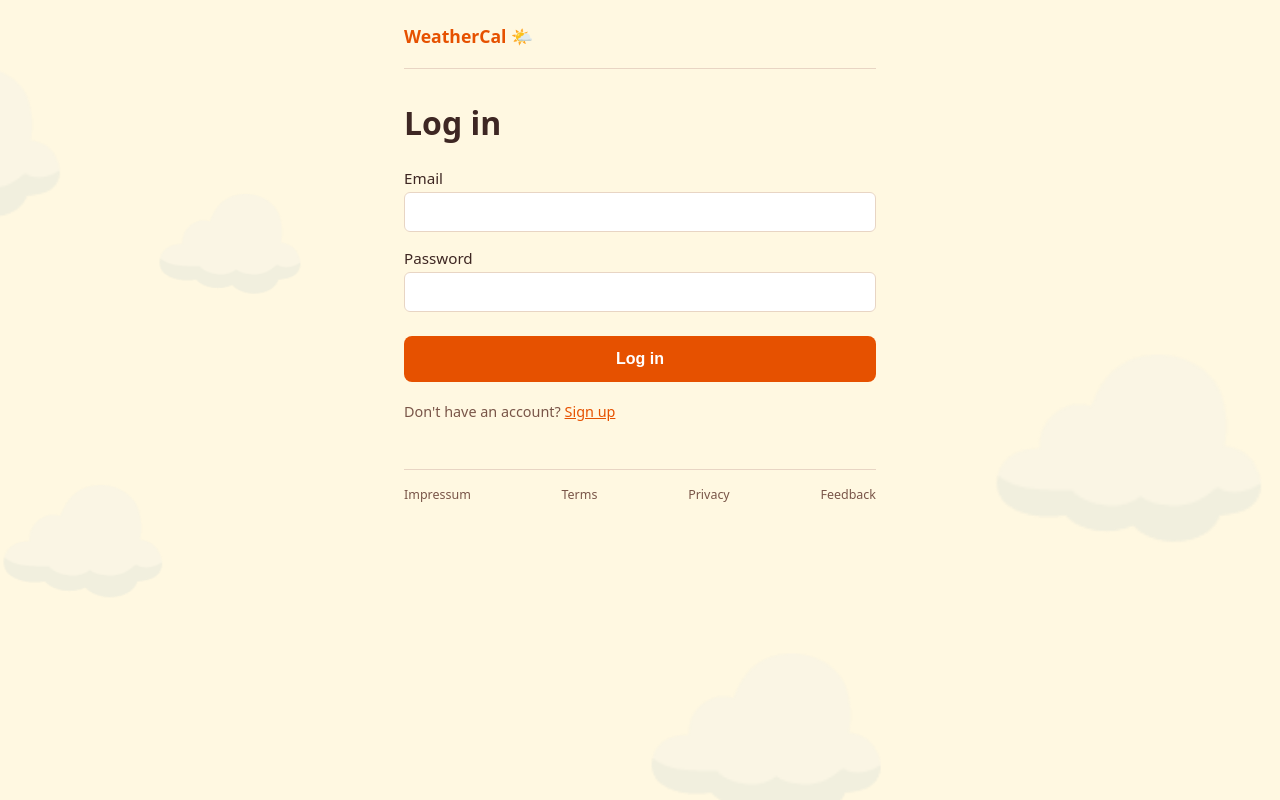
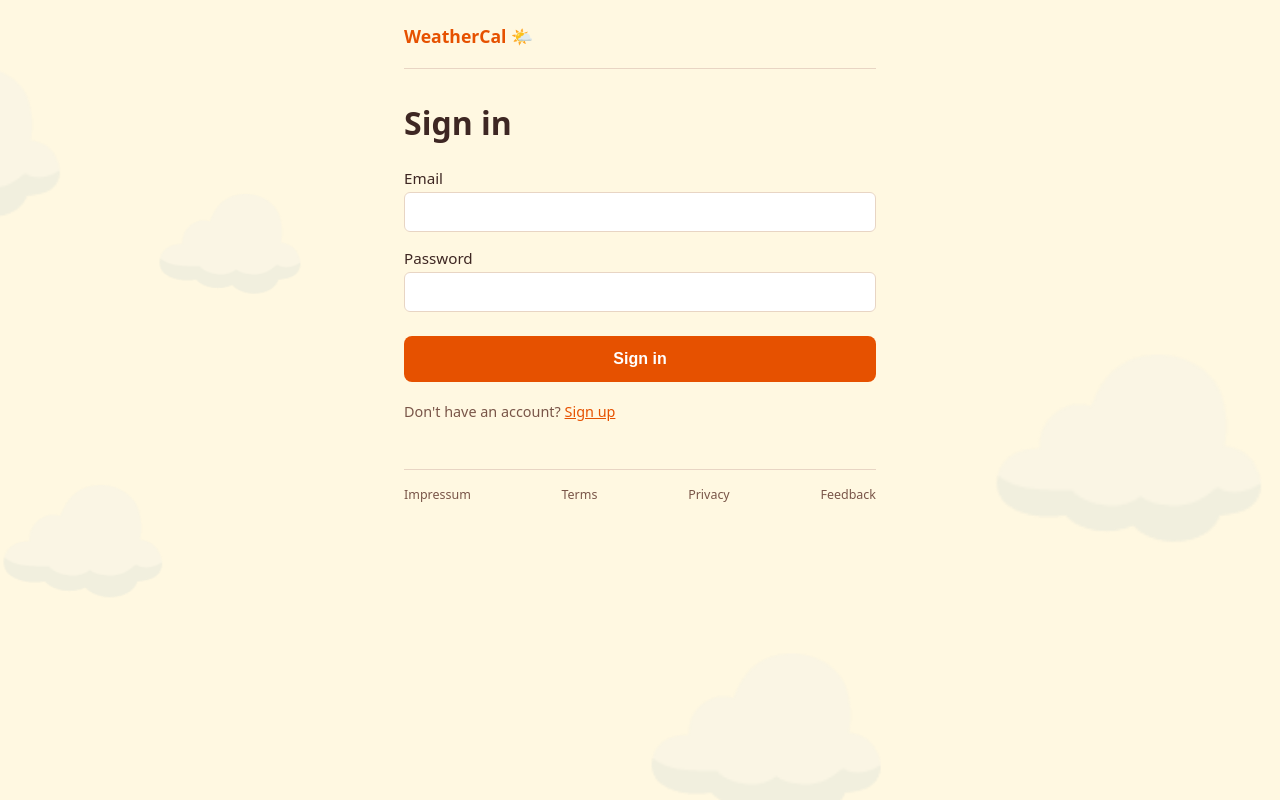
Before and after one commit to JamisonProctor/weather_cal, a Python web app: template src/web/templates/login.html in a window 1280 px wide. Run offline with Jinja, Linux system fonts and the light colour scheme; the template is opened without the code that fills it, so the values that code supplies are empty.

Commit message:
fix: standardize all login references to "Sign in"
Co-Authored-By: Claude Opus 4.6 <noreply@anthropic.com>

```diff
--- a/src/web/templates/login.html
+++ b/src/web/templates/login.html
@@ -1,6 +1,6 @@
 {% extends "base.html" %}
 
-{% block title %}Log in — WeatherCal{% endblock %}
+{% block title %}Sign in — WeatherCal{% endblock %}
 
 {% block body_class %}layout-narrow{% endblock %}
 
@@ -19,7 +19,7 @@
 {% endblock %}
 
 {% block content %}
-  <h1>Log in</h1>
+  <h1>Sign in</h1>
   {% if error %}
   <div class="error">{{ error }}</div>
   {% endif %}
@@ -30,7 +30,7 @@
     <label for="password">Password</label>
     <input type="password" id="password" name="password" required autocomplete="current-password">
 
-    <button type="submit">Log in</button>
+    <button type="submit">Sign in</button>
   </form>
   <p class="footer">Don't have an account? <a href="/signup">Sign up</a></p>
 {% endblock %}
--- a/src/web/templates/signup.html
+++ b/src/web/templates/signup.html
@@ -41,5 +41,5 @@
 
     <button type="submit">Create account</button>
   </form>
-  <p class="footer">Already have an account? <a href="/login">Log in</a></p>
+  <p class="footer">Already have an account? <a href="/login">Sign in</a></p>
 {% endblock %}
```
